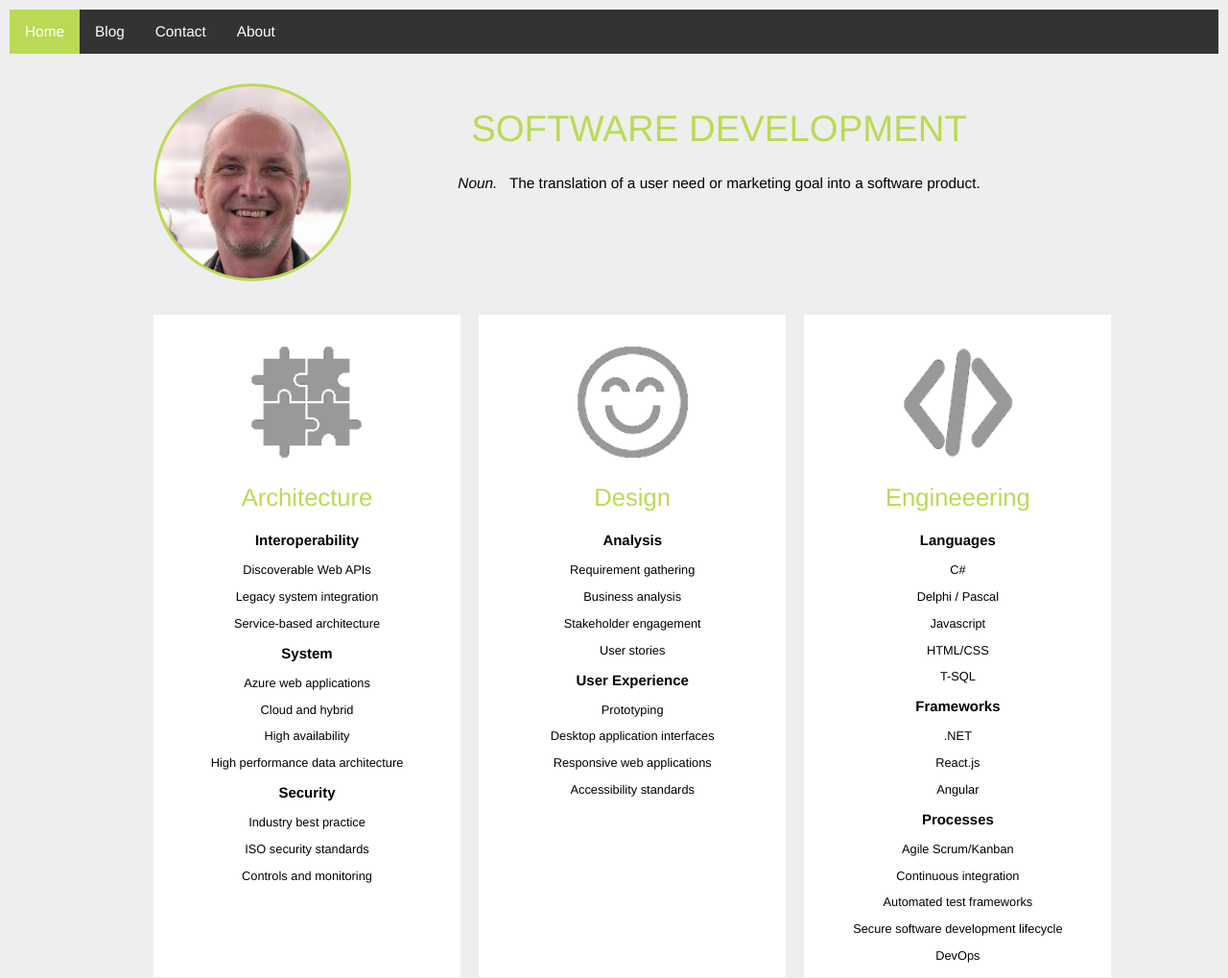
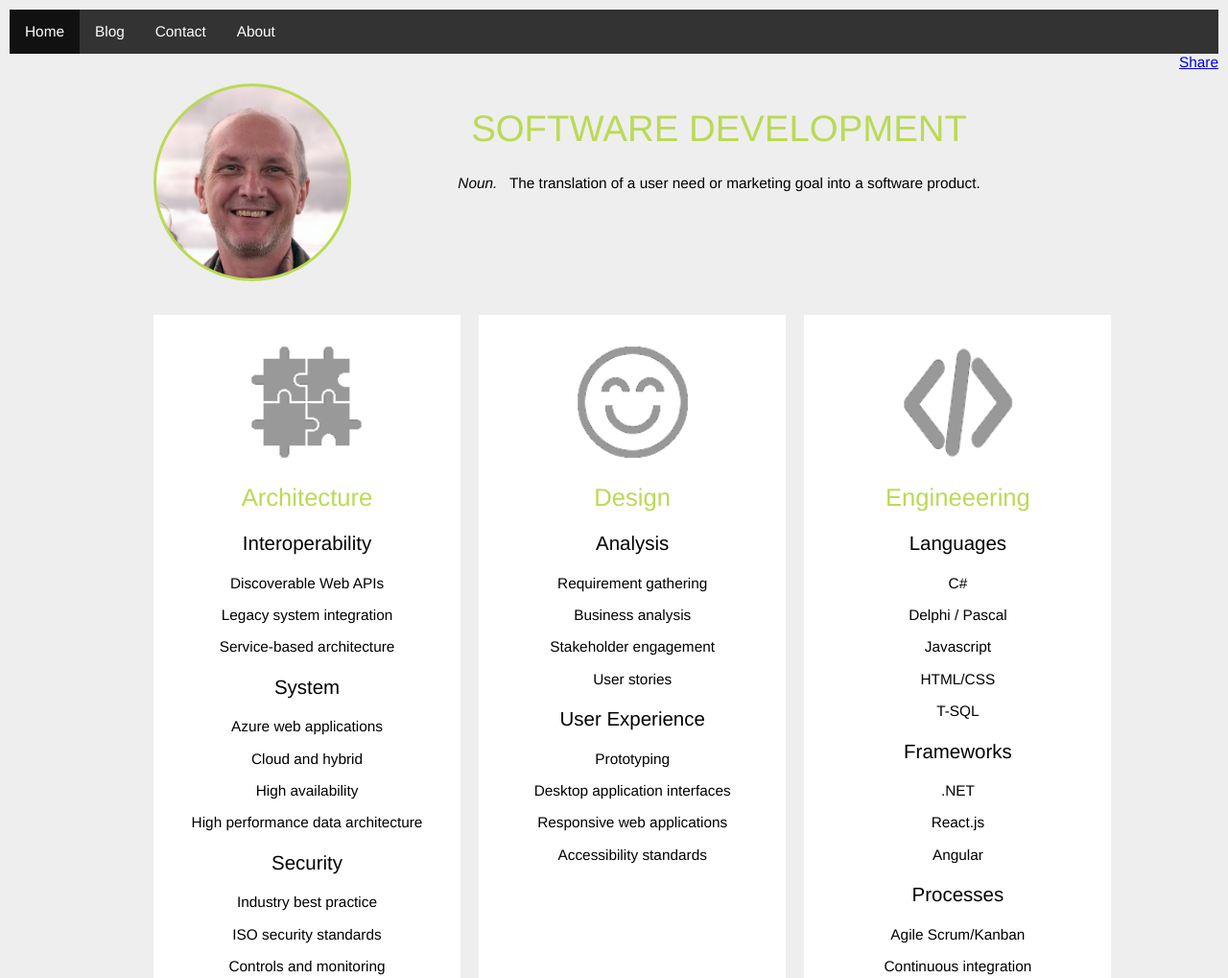
Before and after one commit to ArtCzer/ArtCzer.github.io, a plain HTML site: page index.html in a window 1280 px wide. Shown: the top 1019 px of the page at 96% size. Drawn offline with Linux system fonts and the light colour scheme.

Commit message:
Add facebook button

```diff
--- a/css/main.css
+++ b/css/main.css
@@ -15,6 +15,10 @@ body {
   h2 {
     color: #bada55;
     font-size: 2vw;
+    font-weight: lighter;
+  }
+  h3 {
+    font-size: 1.6vw;
     font-weight: lighter;
   }
 
@@ -38,12 +42,11 @@ body {
   }
 
   .toolbarwrapper li a:hover {
-    background-color: #111;
+    background-color: #BADA55;
   }
 
   .toolbarwrapper .active {
-    background-color: #BADA55;
-    color: #111;
+    background-color: #111;
   }
 
   .bannerwrapper {
@@ -80,7 +83,7 @@ body {
     margin-block-end: 1em;
     margin-inline-start: 0px;
     margin-inline-end: 0px;
-    font: 1.0vw Helvetica, Arial, sans-serif;
+    font: 1.2vw Helvetica, Arial, sans-serif;
   }
 
   .profilepic {
@@ -97,6 +100,10 @@ body {
         position: relative;
     }
 
+  .fb-share-button {
+    float: right;
+  }
+
   @media (min-width: 1000px) {
     .columnwrapper {
       display: grid;
--- a/index.html
+++ b/index.html
@@ -8,6 +8,7 @@
 </head>
 
 <body>
+  <div id="fb-root"></div><script async defer crossorigin="anonymous" src="https://connect.facebook.net/en_GB/sdk.js#xfbml=1&version=v5.0"></script>
   <div class="toolbarwrapper">
     <ul>
       <li class="active"><a href="index.html">Home</a></li>
@@ -15,6 +16,8 @@
       <li><a href="contact.html">Contact</a></li>
       <li><a href="about.html">About</a></li>
     </ul>
+    <div class="fb-share-button" data-href="https://artczernecki.com/index.html" data-layout="button_count" data-size="small"><a target="_blank" href="https://www.facebook.com/sharer/sharer.php?u=https%3A%2F%2Fartczernecki.com%2Findex.html&amp;src=sdkpreparse" class="fb-xfbml-parse-ignore">Share</a></div>
+
   </div>
   <div class="mainwrapper">
     <div class="bannerwrapper">
```
